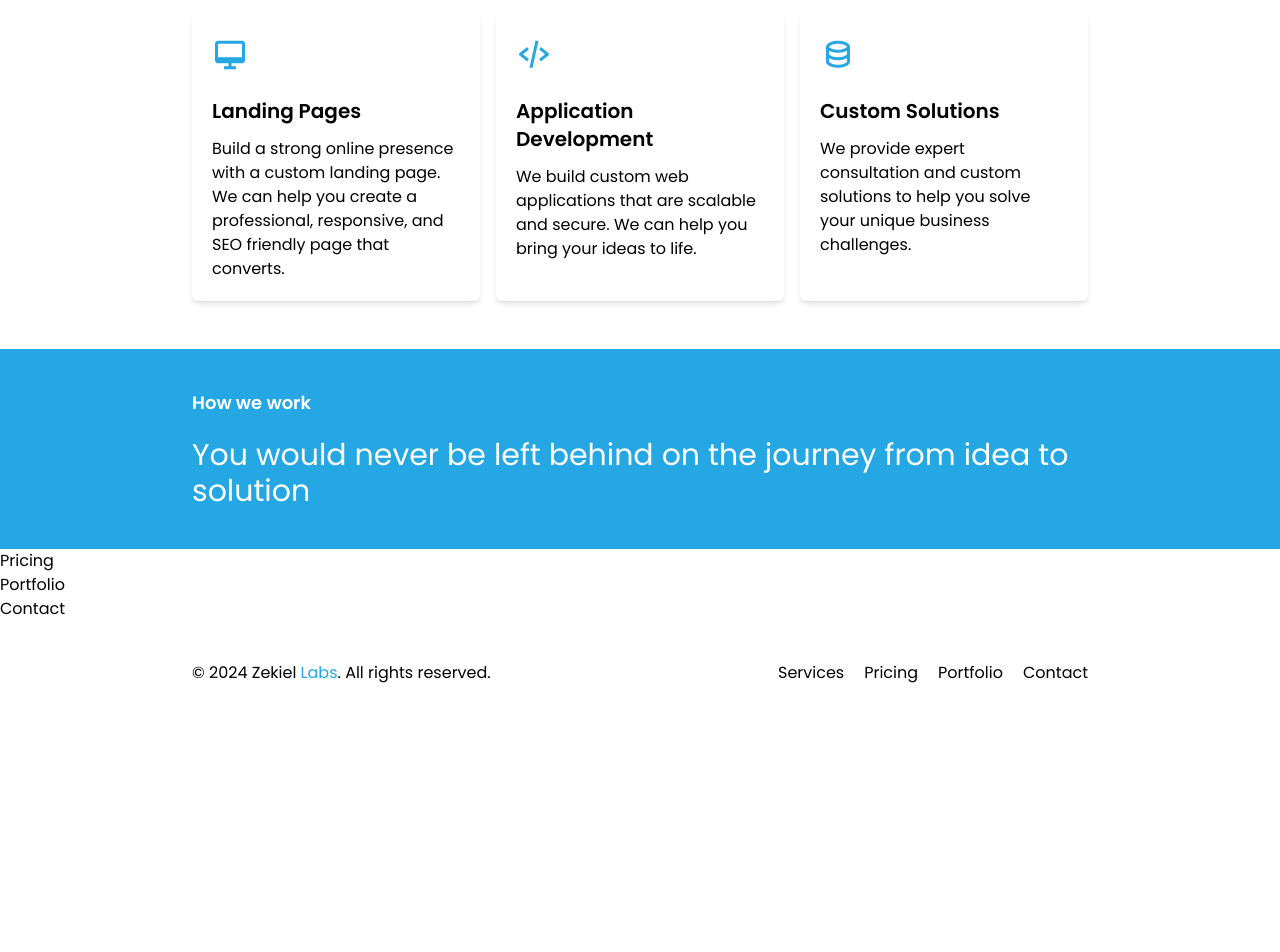
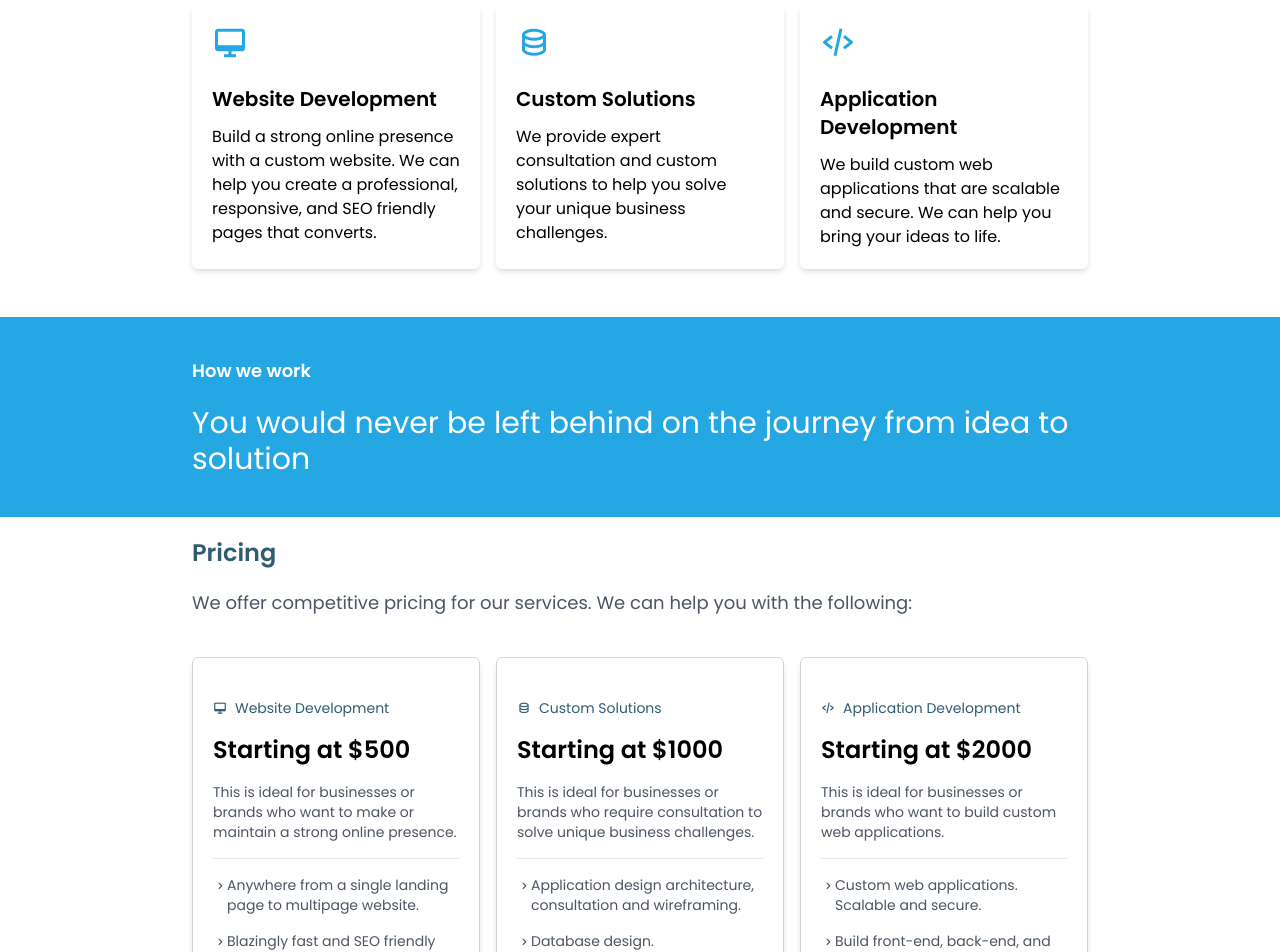
Before and after one commit to Ekpenga9000/zekiellabs, a Next.js app: page / in a window 1280 px wide. Shown: the part 1020-1972 px from the top of the page. Before the commit the page ends 1745 px from the top, so only its background shows below. Built offline with nearby package versions, Linux system fonts and the light colour scheme.

Commit message:
Style Pricing component

```diff
--- /dev/null
+++ b/app/components/PriceCard.tsx
@@ -0,0 +1,37 @@
+import React from "react";
+
+interface PriceCardProps {
+  icon: string;
+  title: string;
+  price: string;
+  description: string;
+  features: string[];
+}
+
+const PriceCard = (props: PriceCardProps) => {
+  const { icon, title, price, description, features } = props;
+  return (
+    <div className="bg-white p-5 rounded-md border border-solid border-gray-300 shadow-md">
+      <h3 className="font-normal text-sm mt-5 flex items-center gap-2 color-secondary">
+        {" "}
+        <i className={icon}></i> {title}
+      </h3>
+      <p className="text-2xl font-semibold mt-4">Starting at ${price}</p>
+      <p className="text-sm my-4 text-gray-600">{description}</p>
+      <hr />
+      <ul>
+        {features?.map((feature, index) => (
+          <li key={index} className="text-sm my-4 text-gray-600 flex items-start">
+                <i className="bx bx-chevron-right inline-block mt-1"></i>
+                <span>{feature}</span>
+          </li>
+        ))}
+      </ul>
+      <a href="#contact" className="bg-primary text-white px-2 py-1 rounded-sm">
+        Get started<i className="bx bx-chevron-right"></i>
+      </a>
+    </div>
+  );
+};
+
+export default PriceCard;
--- a/app/components/Pricing.tsx
+++ b/app/components/Pricing.tsx
@@ -1,9 +1,54 @@
-import React from 'react'
+import React from "react";
+import PriceCard from "./PriceCard";
 
 const Pricing = () => {
   return (
-    <div>Pricing</div>
-  )
-}
+    <section id="pricing" className="flex justify-center">
+      <div className="container-custom">
+        <h2 className="text-2xl font-semibold mt-5 color-secondary">Pricing</h2>
+        <p className="text-lg mt-5 text-gray-600">
+          We offer competitive pricing for our services. We can help you with
+          the following:
+        </p>
+
+        <div className="container-custom grid grid-cols-1 md:grid-cols-2 lg:grid-cols-3 gap-4 mt-10">
+          <PriceCard
+            icon="bx bx-desktop"
+            title="Website Development"
+            price="500"
+            description="This is ideal for businesses or brands who want to make or maintain a strong online presence."
+            features={[
+              "Anywhere from a single landing page to multipage website.",
+              "Blazingly fast and SEO friendly pages.",
+              "Professional looking websites.",
+            ]}
+          />
+          <PriceCard
+            icon="bx bx-data"
+            title="Custom Solutions"
+            price="1000"
+            description="This is ideal for businesses or brands who require consultation to solve unique business challenges."
+            features={[
+              "Application design architecture, consultation and wireframing.",
+              "Database design.",
+              "Scrum master.",
+            ]}
+          />
+          <PriceCard
+            icon="bx bx-code-alt"
+            title="Application Development"
+            price="2000"
+            description="This is ideal for businesses or brands who want to build custom web applications."
+            features={[
+              "Custom web applications. Scalable and secure.",
+              "Build front-end, back-end, and full-stack applications.",
+              "Bring your ideas to life.",
+            ]}
+          />
+        </div>
+      </div>
+    </section>
+  );
+};
 
 export default Pricing;
--- a/app/components/Services.tsx
+++ b/app/components/Services.tsx
@@ -4,8 +4,8 @@ const Services = () => {
   return (
     <section id="services" className="flex justify-center mb-12 px-2 xl:px-4">
       <div className="container-custom">
-        <h2 className="text-lg font-semibold mt-5 color-secondary">Services</h2>
-        <p className="text-3xl mt-5">
+        <h2 className="text-2xl font-semibold mt-5 color-secondary">Services</h2>
+        <p className="text-lg mt-5 text-gray-600">
           Elevate Your Online Presence with Custom Web Development, Software
           Solutions, and Expert Consultation.
         </p>
@@ -13,10 +13,17 @@ const Services = () => {
           <div className="container-custom grid grid-cols-1 md:grid-cols-2 lg:grid-cols-3 gap-4 mt-10">
             <div className="bg-white p-5 rounded-md shadow-md">
               <i className="bx bx-desktop text-4xl color-primary"></i>
-              <h3 className="text-xl font-semibold mt-5">Landing Pages</h3>
+              <h3 className="text-xl font-semibold mt-5">Website Development</h3>
               <p className="mt-3">
-                Build a strong online presence with a custom landing page. We can
-                help you create a professional, responsive, and SEO friendly page that converts.
+                Build a strong online presence with a custom website. We can
+                help you create a professional, responsive, and SEO friendly pages that converts.
+              </p>
+            </div>
+            <div className="bg-white p-5 rounded-md shadow-md">
+              <i className="bx bx-data text-4xl color-primary"></i>
+              <h3 className="text-xl font-semibold mt-5">Custom Solutions</h3>
+              <p className="mt-3">
+                We provide expert consultation and custom solutions to help you solve your unique business challenges.
               </p>
             </div>
             <div className="bg-white p-5 rounded-md shadow-md">
@@ -24,13 +31,6 @@ const Services = () => {
               <h3 className="text-xl font-semibold mt-5">Application Development</h3>
               <p className="mt-3">
                 We build custom web applications that are scalable and secure. We can help you bring your ideas to life.
-              </p>
-            </div>
-            <div className="bg-white p-5 rounded-md shadow-md">
-              <i className="bx bx-data text-4xl color-primary"></i>
-              <h3 className="text-xl font-semibold mt-5">Custom Solutions</h3>
-              <p className="mt-3">
-                We provide expert consultation and custom solutions to help you solve your unique business challenges.
               </p>
             </div>
           </div>
--- a/app/layout.tsx
+++ b/app/layout.tsx
@@ -7,7 +7,7 @@ import Footer from "./components/Footer";
 const poppins = Poppins({ weight: ["400", "500", "600"], subsets: ["latin"] });
 
 export const metadata: Metadata = {
-  title: "Zeikiel Labs - Digital Solutions Agency",
+  title: "Zekiel Labs - Digital Solutions Agency",
   description:
     "Welcome to Zekiel Labs, where creativity meets innovation in the digital world! Explore our comprehensive suite of services tailored to elevate your online presence. From bespoke software solutions development to cutting-edge digital marketing strategies and expert SEO services, we're your one-stop destination for all things web. Whether you're seeking captivating websites, engaging landing pages, or robust social media management, our team is dedicated to crafting solutions that resonate with your audience and drive tangible results. Let's embark on a journey to unlock your digital potential together! Connect with us today and watch your online presence soar.",
 };
```
